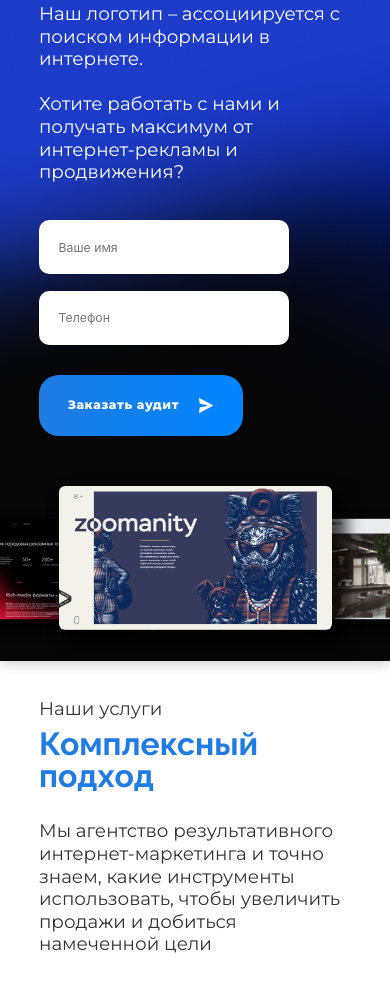
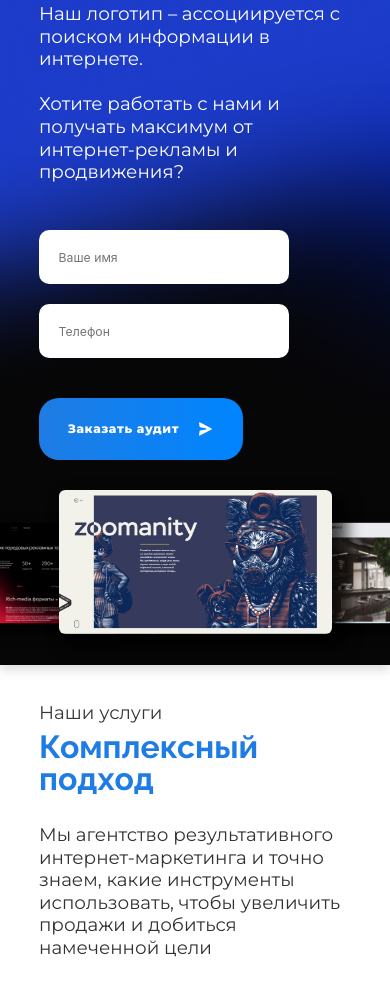
Before and after one commit to aleksandr-tomashevskyi/aleksandr-tomashevskyi.project_2_fox_digital, a plain HTML site: page index.html in a window 390 px wide. Shown: the part 2481-3477 px from the top of the page. Drawn offline with Linux system fonts and the light colour scheme.

Commit message:
added wrapper for grid form

```diff
--- a/index.html
+++ b/index.html
@@ -143,10 +143,10 @@
                   <p class="our-projects__description descriptions">Наш логотип – ассоциируется с
                      поиском информации в интернете.<br><br>Хотите работать с нами и получать максимум от интернет-рекламы и продвижения?</p>
                   <form class="our-projects__audit-form audit-form" action="/forms/client_form_info.xml" method="post">
-                           <input class="our-projects__audit-form-input audit-form__input" type="text" id="name" name="user_name" placeholder="Ваше имя">
-                           <input class="our-projects__audit-form-input audit-form__input" type="tel" id="name" name="user_cell" placeholder="Телефон">
+                           <div class="audit-form__input-wrapper"><input class="our-projects__audit-form-input audit-form__input" type="text" id="name" name="user_name" placeholder="Ваше имя"></div>
+                           <div class="audit-form__input-wrapper"><input class="our-projects__audit-form-input audit-form__input" type="tel" id="name" name="user_cell" placeholder="Телефон"></div>
+                           <div class="audit-form__input-wrapper"><button type="submit" class="our-projects__audit-button audit-button buttons"><span>Заказать аудит</span></div>
                   </form>
-                  <div class="our-projects__audit-button audit-button buttons"><span>Заказать аудит</span></div>
                </div>
                <div class="our-projects__column our-projects__column--right">
                   <div class="slider__radio-buttons-block">
--- a/scss/_global_elements.scss
+++ b/scss/_global_elements.scss
@@ -103,12 +103,6 @@ h3{
    // @media(max-width: 1024px){
 
    // }
-   @media(max-width: 767px){
-      width: 45%;
-   }
-   @media(max-width: 480px){
-      width: 80%;
-   }
 }
 .logo{
    flex: 1 1 10%;
--- a/scss/styles.scss
+++ b/scss/styles.scss
@@ -610,31 +610,60 @@ body{
    cursor: pointer;
 }
 .our-projects__audit-form{
-   margin-bottom: 30px;
-   flex-direction: column;
+   display: grid;
+   grid-template-columns: 1fr;
    @media(max-width: 767px){
-      flex-direction: row;
-      justify-content: space-evenly;
-      // margin-bottom: 20px;
+      grid-template-columns: 1fr 1fr;
    }
    @media(max-width: 480px){
-      flex-direction: column;
-      // margin-bottom: 30px;
+      grid-template-columns: 1fr;
+   }
+}
+.audit-form__input-wrapper{
+   @media(max-width: 767px){
+      margin: 20px 0 20px;
+   }
+   @media(max-width: 480px){
+      margin: 10px 0;
+   }
+
+   @media(min-width: 768px){
+      &:first-of-type{
+         margin-bottom: 1.33em;
+      }
+      &:nth-child(2){
+         margin-bottom: 4em;
+      }
+   }
+
+   &:last-of-type{
+      @media (min-width: 480px) and (max-width: 767px){
+      grid-column-start: span 2;
+      margin-bottom: 50px;
+      }
+      @media(max-width: 480px){
+         margin: 30px 0;
+      }
    }
 }
 .our-projects__audit-form-input{
-   &:first-of-type{
-      margin-bottom: 1.33em;
+   @media(min-width: 1025px){
+      width: 70%;
+      min-width: 320px;
+   }
+   @media(max-width: 1024px){
+      width: 85%;
+   }
+   @media(max-width: 767px){
+      width: 90%;
+   }
+   @media(max-width: 480px){
+      width: 80%;
    }
 }
 .our-projects__audit-button{
-   @media(max-width: 767px){
-      margin: 20px auto 50px;
-      // display: none;
-   }
-   @media(max-width: 480px){
-      margin: 20px 0 50px;
-      // display: none;
+   @media(min-width: 480px) and (max-width: 767px){
+      margin: 0 auto;
    }
 }
 
```
Also changed, not shown: css/styles.min.css.
